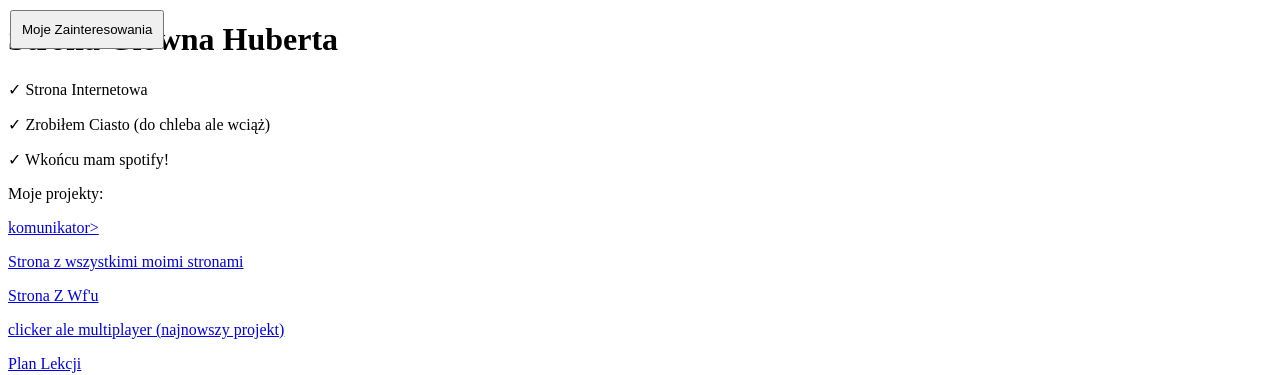
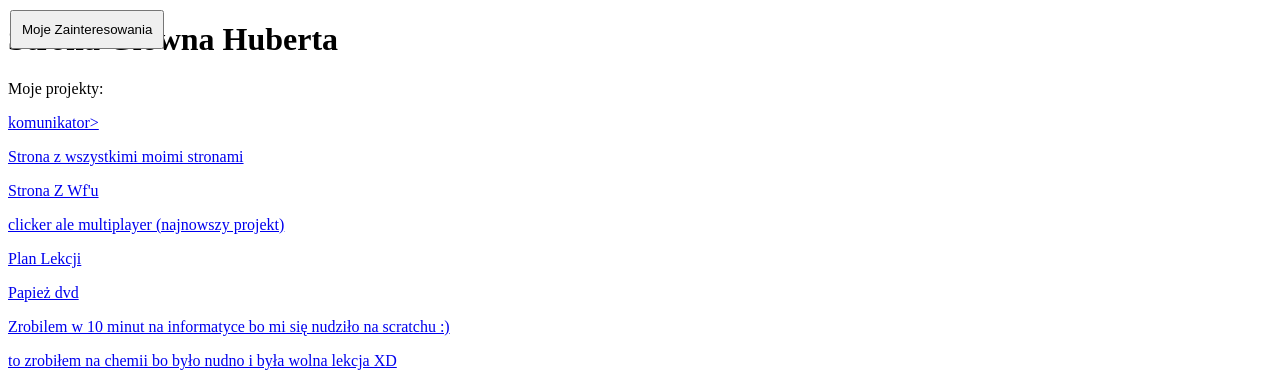
Before and after one commit to BolidF198/bolidf198.github.io, a plain HTML site: page index.html in a window 1280 px wide. Shown: the top 375 px of the page. Drawn offline with Linux system fonts and the light colour scheme.

Commit message:
Fix HTML structure and clean up code

```diff
--- a/index.html
+++ b/index.html
@@ -15,15 +15,6 @@
 <body>
 
     <h1>Strona Główna Huberta</h1>
-
-
-    <p>✓ Strona Internetowa</p>
-
-
-    <p>✓ Zrobiłem Ciasto (do chleba ale wciąż)</p>
-
-
-    <p>✓ Wkońcu mam spotify!</p>
 
     <p>Moje projekty:</p>
 
```
